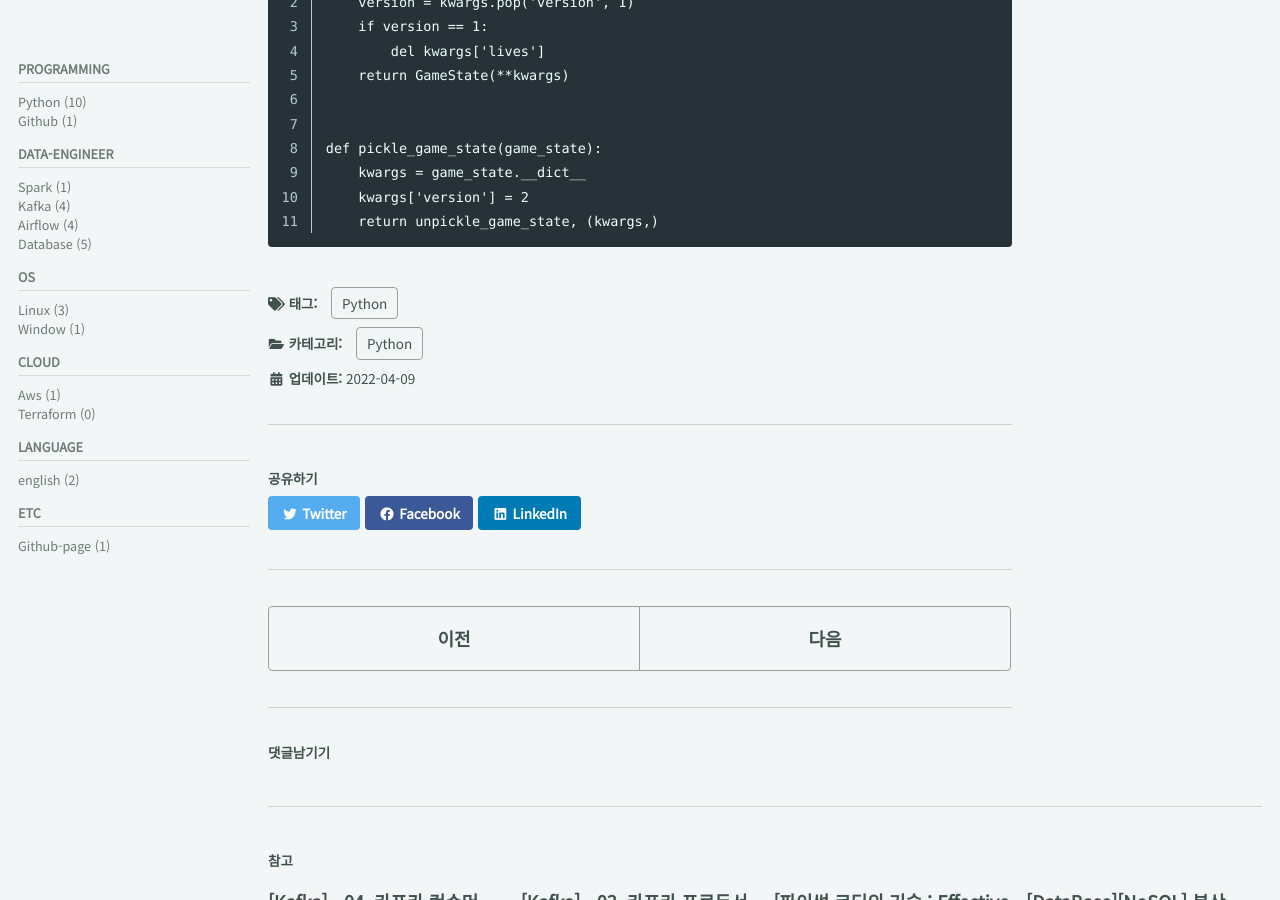
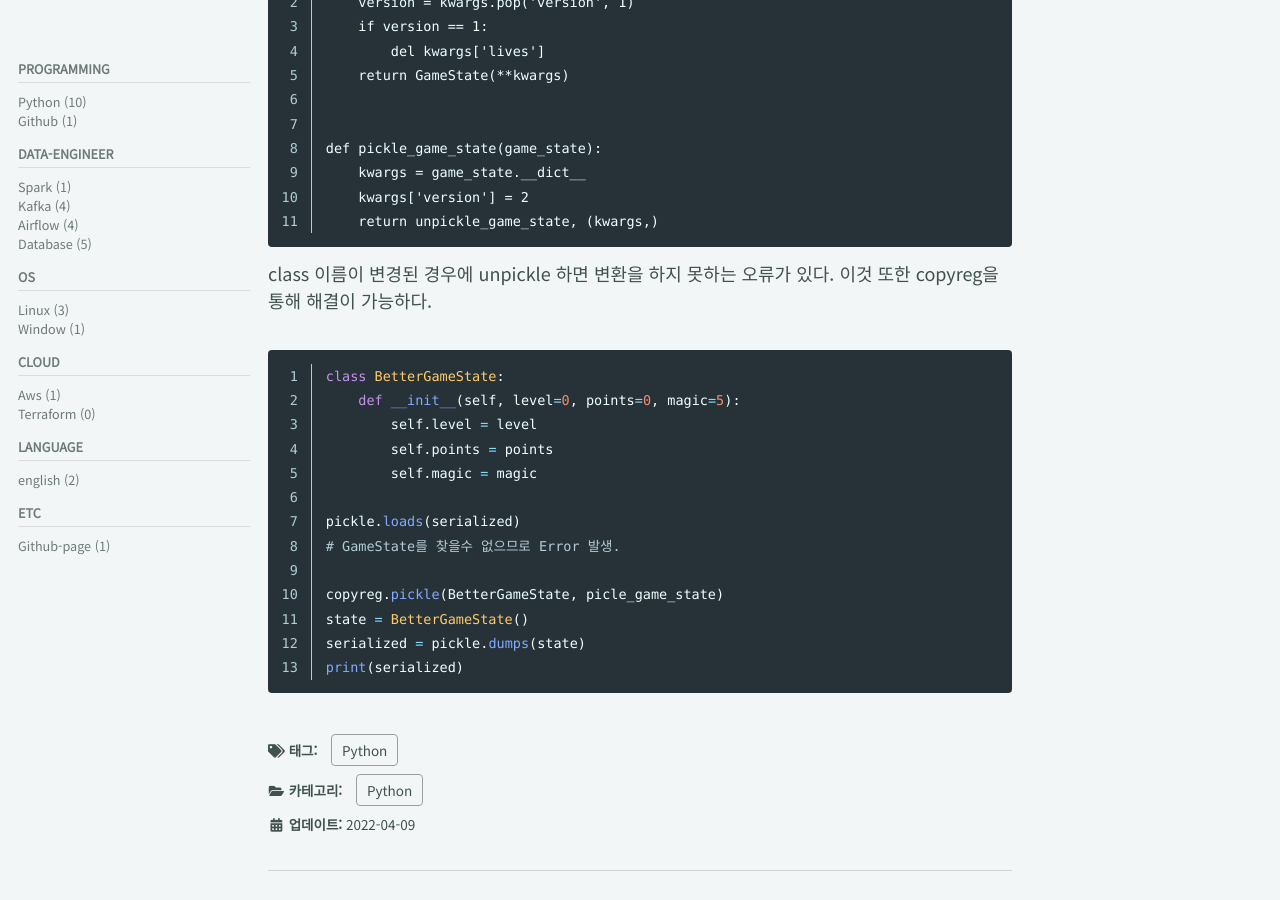
Before and after one commit to dlgldgldgld/dlgldgldgld.github.io, a Jekyll site: the page built from _posts/Python/2022-04-09-effective_python-ch8.md, in a window 1280 px wide and 900 px high, scrolled down 6623 px. Built offline with Jekyll 4.4.1, drawn with Linux system fonts in a browser that asks for light colours; cached includes are drawn as plain includes; comment, search, counter and statistics services are not loaded.

Commit message:
betterway 68 update

````diff
--- a/_posts/Python/2022-04-09-effective_python-ch8.md
+++ b/_posts/Python/2022-04-09-effective_python-ch8.md
@@ -264,3 +264,21 @@ def pickle_game_state(game_state):
     kwargs['version'] = 2
     return unpickle_game_state, (kwargs,)
 ```
+class 이름이 변경된 경우에 unpickle 하면 변환을 하지 못하는 오류가 있다.
+이것 또한 copyreg을 통해 해결이 가능하다.
+
+```python
+class BetterGameState:
+    def __init__(self, level=0, points=0, magic=5):
+        self.level = level
+        self.points = points
+        self.magic = magic
+
+pickle.loads(serialized)
+# GameState를 찾을수 없으므로 Error 발생.
+
+copyreg.pickle(BetterGameState, picle_game_state)
+state = BetterGameState()
+serialized = pickle.dumps(state)
+print(serialized)
+```
````
